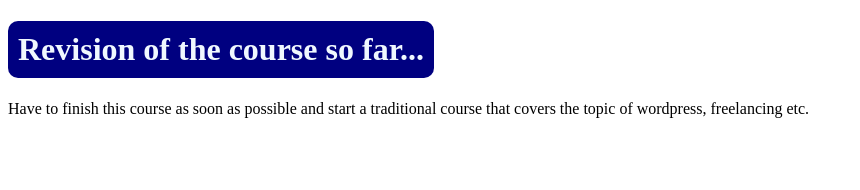
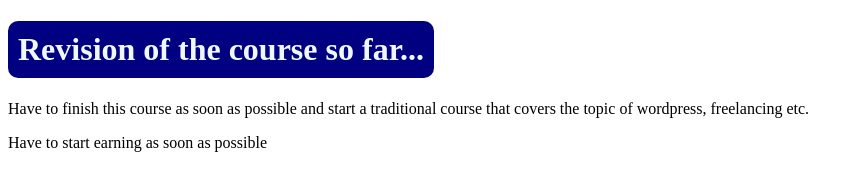
Before and after one commit to fahad858/ruubas-fourth-repo, a plain HTML site: page index.html in a window 1280 px wide. Shown: the whole page, without its empty margins (0-860 px from the left). Drawn offline with Linux system fonts and the light colour scheme.

Commit message:
another commit

```diff
--- a/index.html
+++ b/index.html
@@ -25,6 +25,7 @@
         Have to finish this course as soon as possible and start a traditional course that covers the topic of
         wordpress, freelancing etc.
     </p>
+    <p>Have to start earning as soon as possible</p>
 </body>
 
 </html>
```
